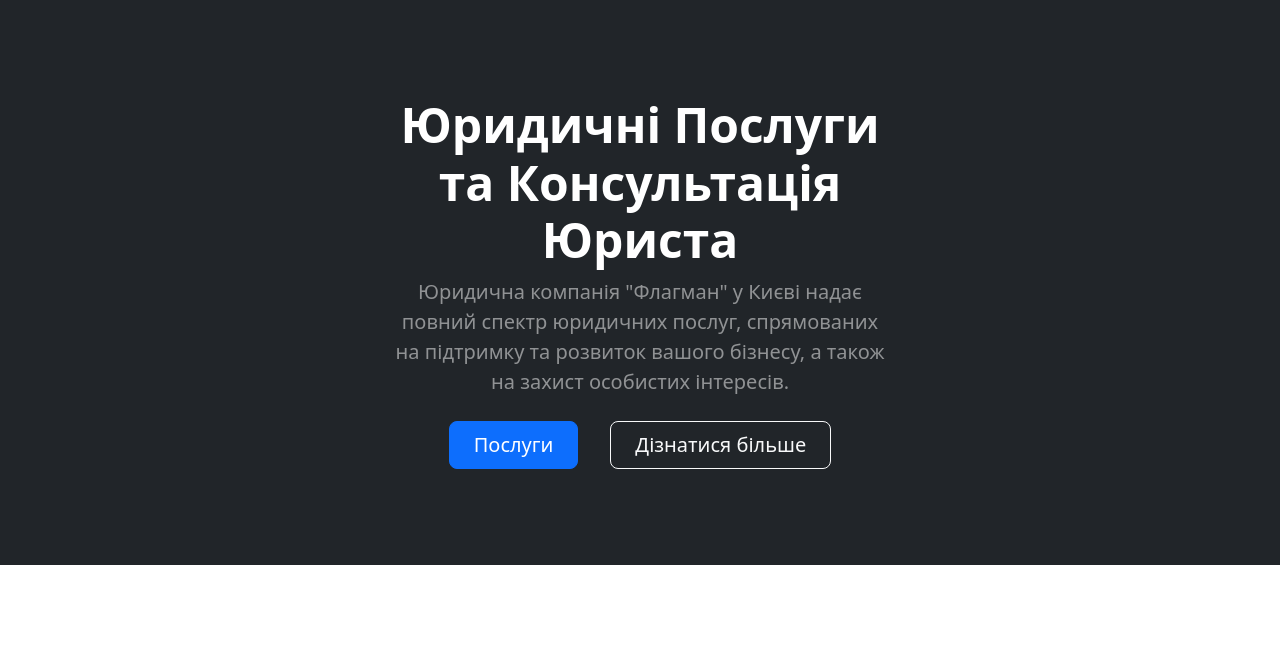
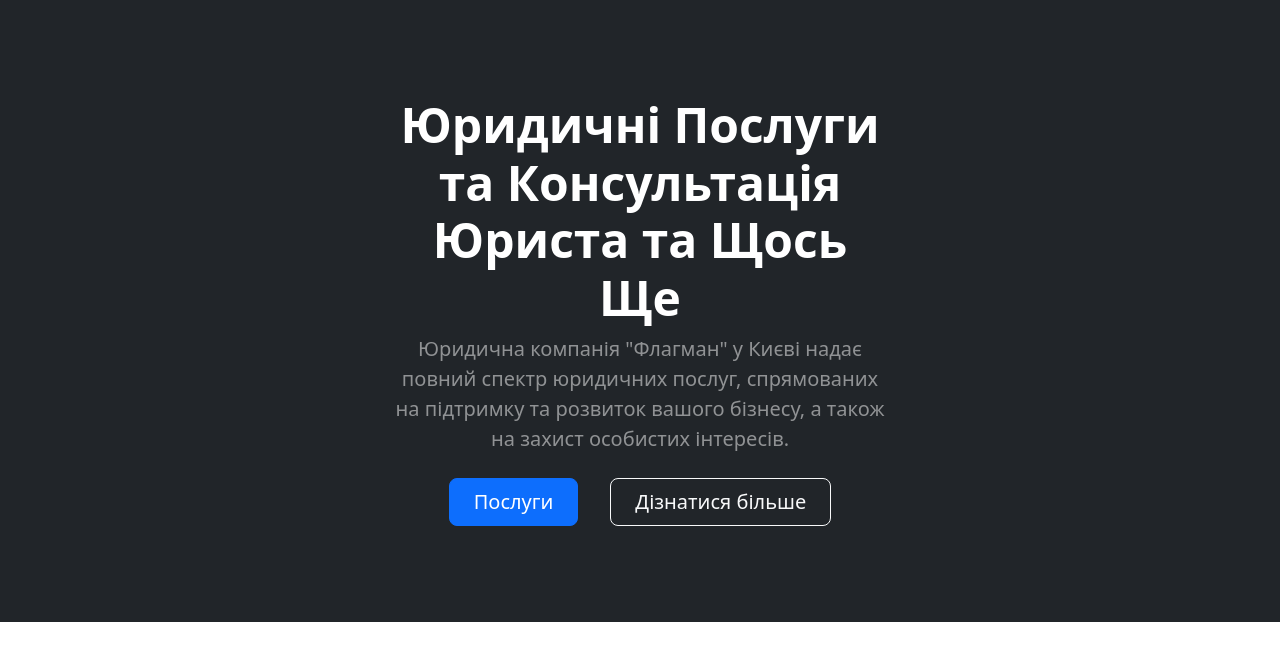
Before and after one commit to KolomarenkoDmytrii/cicd_webapp_labs, a Django app: template company/main/templates/main/about.html in a window 1280 px wide. Shown: the part 56-718 px from the top of the page. Run offline with Django 3.2, Linux system fonts and the light colour scheme; the template is opened without the code that fills it, so the values that code supplies are empty; parts of the project's set-up code (start-up, migrations or seed data) failed here and were passed over; some libraries are stand-ins or nearby versions.

Commit message:
Test automerging

```diff
--- a/company/templates/components/header.html
+++ b/company/templates/components/header.html
@@ -5,7 +5,7 @@
         <div class="row gx-5 justify-content-center">
             <div class="col-lg-6">
                 <div class="text-center my-5">
-                    <h1 class="display-5 fw-bolder text-white mb-2">Юридичні Послуги та Консультація Юриста</h1>
+                    <h1 class="display-5 fw-bolder text-white mb-2">Юридичні Послуги та Консультація Юриста та Щось Ще</h1>
                     <p class="lead text-white-50 mb-4">Юридична компанія "Флагман" у Києві надає повний спектр юридичних послуг, спрямованих на підтримку та розвиток вашого бізнесу, а також на захист особистих інтересів.</p>
                     <div class="d-grid gap-3 d-sm-flex justify-content-sm-center">
                         <a class="btn btn-primary btn-lg px-4 me-sm-3" href="{% url 'services' %}">Послуги</a>
```
